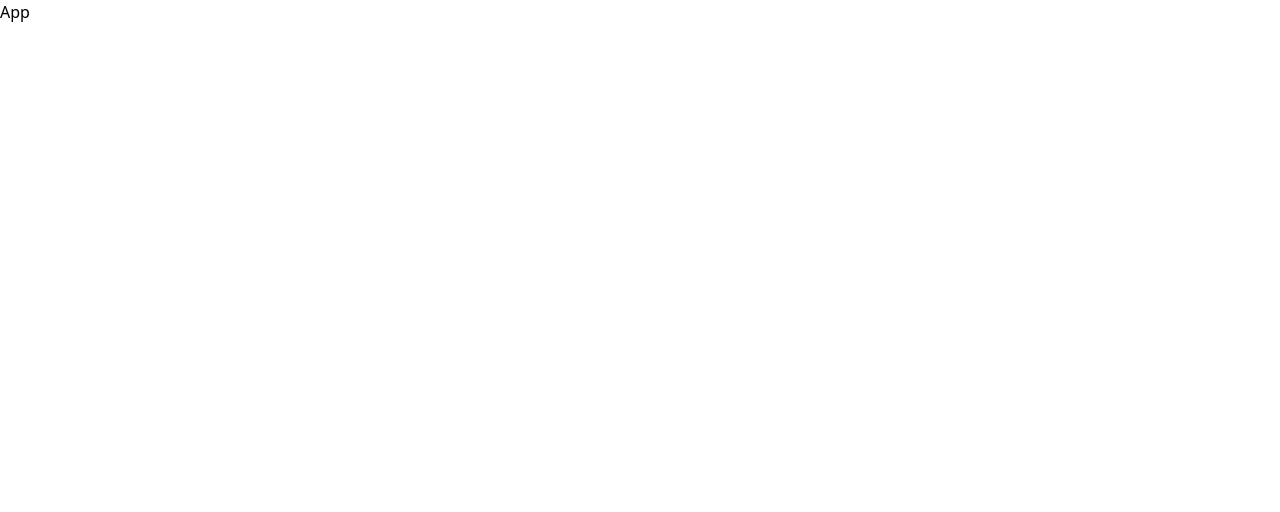
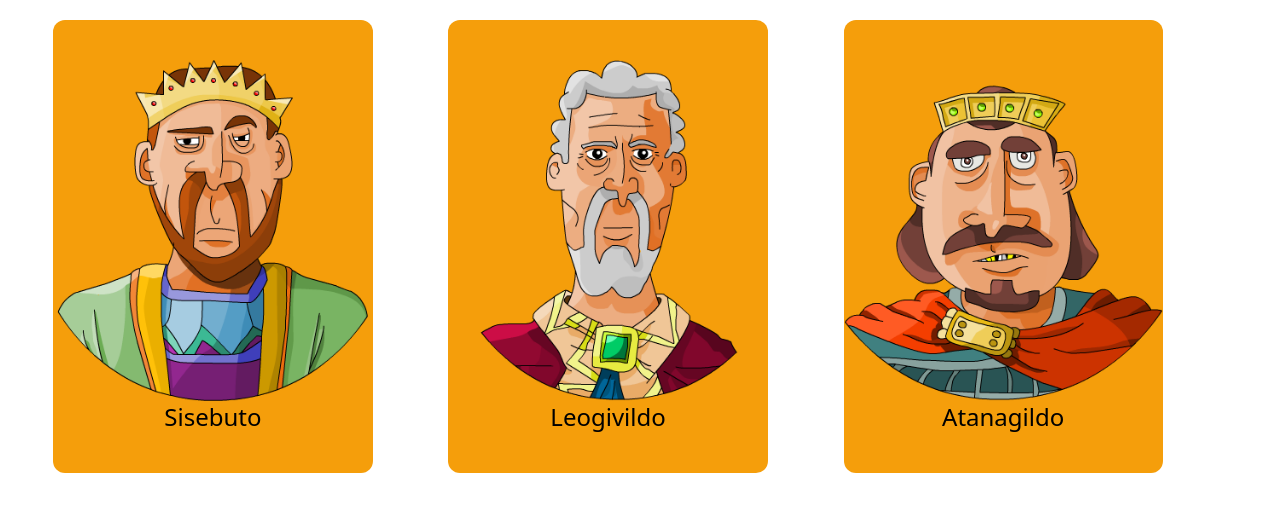
Before and after one commit to jhonatan0912/JAB-REACT, a React (Vite) app: page / in a window 1280 px wide. Shown: the top 512 px of the page. Built offline with nearby package versions, Linux system fonts and the light colour scheme.

Commit message:
lessono1 homework made

```diff
--- a/src/App.jsx
+++ b/src/App.jsx
@@ -1,8 +1,17 @@
 import React from 'react'
+
+import sisebuto from './assets/rey_sisebuto.png'
+import leogivildo from './assets/rey_leogivildo.png'
+import atanagildo from './assets/rey_atanagildo.png'
+import KingCard from './components/KingCard'
 
 function App() {
   return (
-    <div>App</div>
+    <div className='grid grid-cols-3 gap-3 mt-5 w-11/12 m-auto'>
+      <KingCard image={sisebuto} name="sisebuto" />
+      <KingCard image={leogivildo} name="leogivildo" />
+      <KingCard image={atanagildo} name="atanagildo" />
+    </div>
   )
 }
 
--- /dev/null
+++ b/src/components/KingCard.jsx
@@ -0,0 +1,12 @@
+import React from 'react'
+
+function KingCard({ image, name }) {
+  return (
+    <div key={name} className="bg-amber-500 rounded-xl w-10/12 py-10">
+      <img className='m-auto' src={image} alt={name} />
+      <p className='capitalize text-center text-2xl'>{name}</p>
+    </div>
+  )
+}
+
+export default KingCard
```
